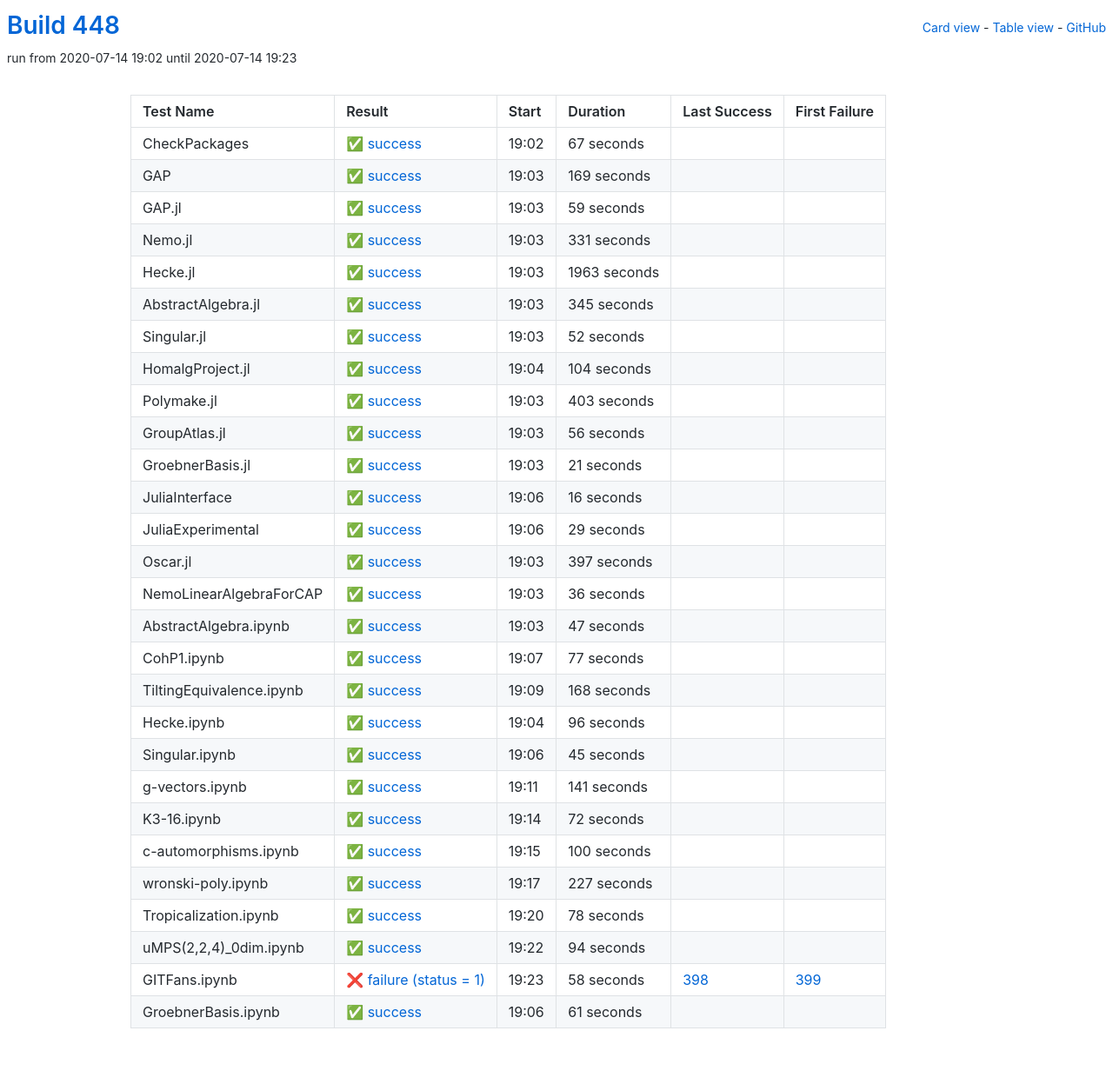
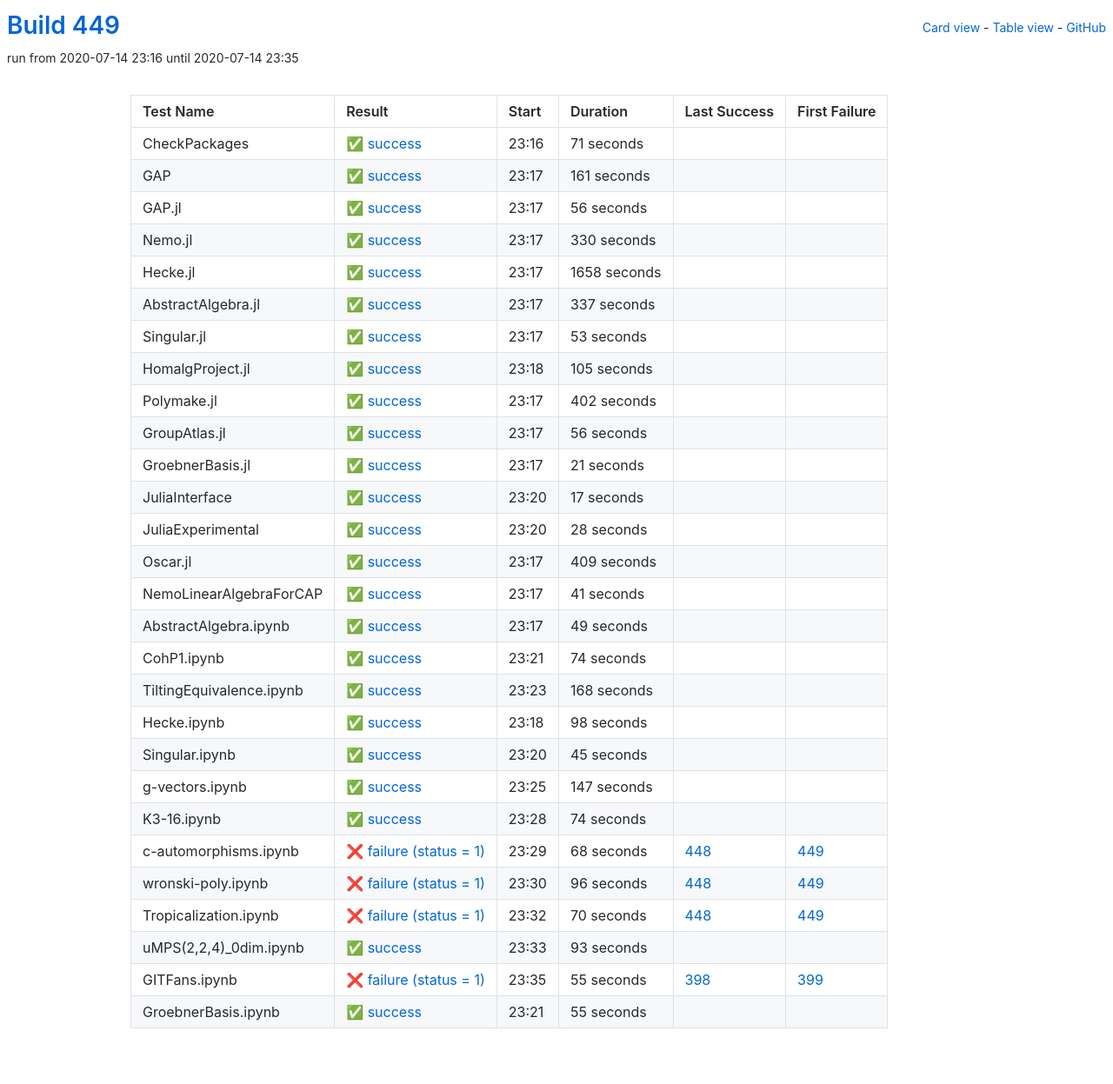
Before and after one commit to oscar-system/oscar-ci-status-stable, a Jekyll site: the page built from table.html, in a window 1280 px wide. Shown: the whole page at 87% size. Built offline with Jekyll 4.4.1, drawn with Linux system fonts in a browser that asks for light colours.

Commit message:
Build #449

```diff
--- a/_data/ci.yml
+++ b/_data/ci.yml
@@ -1,6 +1,6 @@
 ---
-build: 448
-build_url: https://oscarci.mathematik.uni-kl.de/job/oscar-stable/448/
+build: 449
+build_url: https://oscarci.mathematik.uni-kl.de/job/oscar-stable/449/
 job: oscar-stable
 organization: oscar-system
 repo: oscar-ci-status-stable
@@ -8,116 +8,116 @@ repourl: https://github.com/oscar-system/oscar-ci-status-stable
 tests:
 - name: CheckPackages
   id: checkpackages
-  log: https://oscarci.mathematik.uni-kl.de/job/oscar-stable/448/artifact/logs/build-448/CheckPackages.log
-  start: 2020-07-14 19:02
+  log: https://oscarci.mathematik.uni-kl.de/job/oscar-stable/449/artifact/logs/build-449/CheckPackages.log
+  start: 2020-07-14 23:16
   success: true
   exitcode: 0
   status: success
-  duration: 67
+  duration: 71
   last_success: false
   last_success_url:
   first_failure: false
   first_failure_url:
 - name: GAP
   id: gap
-  log: https://oscarci.mathematik.uni-kl.de/job/oscar-stable/448/artifact/logs/build-448/GAP.log
-  start: 2020-07-14 19:03
+  log: https://oscarci.mathematik.uni-kl.de/job/oscar-stable/449/artifact/logs/build-449/GAP.log
+  start: 2020-07-14 23:17
   success: true
   exitcode: 0
   status: success
-  duration: 169
+  duration: 161
   last_success: false
   last_success_url:
   first_failure: false
   first_failure_url:
 - name: GAP.jl
   id: gap-jl
-  log: https://oscarci.mathematik.uni-kl.de/job/oscar-stable/448/artifact/logs/build-448/GAP.jl.log
-  start: 2020-07-14 19:03
+  log: https://oscarci.mathematik.uni-kl.de/job/oscar-stable/449/artifact/logs/build-449/GAP.jl.log
+  start: 2020-07-14 23:17
   success: true
   exitcode: 0
   status: success
-  duration: 59
+  duration: 56
   last_success: false
   last_success_url:
   first_failure: false
   first_failure_url:
 - name: Nemo.jl
   id: nemo-jl
-  log: https://oscarci.mathematik.uni-kl.de/job/oscar-stable/448/artifact/logs/build-448/Nemo.jl.log
-  start: 2020-07-14 19:03
+  log: https://oscarci.mathematik.uni-kl.de/job/oscar-stable/449/artifact/logs/build-449/Nemo.jl.log
+  start: 2020-07-14 23:17
   success: true
   exitcode: 0
   status: success
-  duration: 331
+  duration: 330
   last_success: false
   last_success_url:
   first_failure: false
   first_failure_url:
 - name: Hecke.jl
   id: hecke-jl
-  log: https://oscarci.mathematik.uni-kl.de/job/oscar-stable/448/artifact/logs/build-448/Hecke.jl.log
-  start: 2020-07-14 19:03
+  log: https://oscarci.mathematik.uni-kl.de/job/oscar-stable/449/artifact/logs/build-449/Hecke.jl.log
+  start: 2020-07-14 23:17
   success: true
   exitcode: 0
   status: success
-  duration: 1963
+  duration: 1658
   last_success: false
   last_success_url:
   first_failure: false
   first_failure_url:
 - name: AbstractAlgebra.jl
   id: abstractalgebra-jl
-  log: https://oscarci.mathematik.uni-kl.de/job/oscar-stable/448/artifact/logs/build-448/AbstractAlgebra.jl.log
-  start: 2020-07-14 19:03
+  log: https://oscarci.mathematik.uni-kl.de/job/oscar-stable/449/artifact/logs/build-449/AbstractAlgebra.jl.log
+  start: 2020-07-14 23:17
   success: true
   exitcode: 0
   status: success
-  duration: 345
+  duration: 337
   last_success: false
   last_success_url:
   first_failure: false
   first_failure_url:
 - name: Singular.jl
   id: singular-jl
-  log: https://oscarci.mathematik.uni-kl.de/job/oscar-stable/448/artifact/logs/build-448/Singular.jl.log
-  start: 2020-07-14 19:03
+  log: https://oscarci.mathematik.uni-kl.de/job/oscar-stable/449/artifact/logs/build-449/Singular.jl.log
+  start: 2020-07-14 23:17
   success: true
   exitcode: 0
   status: success
-  duration: 52
+  duration: 53
   last_success: false
   last_success_url:
   first_failure: false
   first_failure_url:
 - name: HomalgProject.jl
   id: homalgproject-jl
-  log: https://oscarci.mathematik.uni-kl.de/job/oscar-stable/448/artifact/logs/build-448/HomalgProject.jl.log
-  start: 2020-07-14 19:04
+  log: https://oscarci.mathematik.uni-kl.de/job/oscar-stable/449/artifact/logs/build-449/HomalgProject.jl.log
+  start: 2020-07-14 23:18
   success: true
   exitcode: 0
   status: success
-  duration: 104
+  duration: 105
   last_success: false
   last_success_url:
   first_failure: false
   first_failure_url:
 - name: Polymake.jl
   id: polymake-jl
-  log: https://oscarci.mathematik.uni-kl.de/job/oscar-stable/448/artifact/logs/build-448/Polymake.jl.log
-  start: 2020-07-14 19:03
+  log: https://oscarci.mathematik.uni-kl.de/job/oscar-stable/449/artifact/logs/build-449/Polymake.jl.log
+  start: 2020-07-14 23:17
   success: true
   exitcode: 0
   status: success
-  duration: 403
+  duration: 402
   last_success: false
   last_success_url:
   first_failure: false
   first_failure_url:
 - name: GroupAtlas.jl
   id: groupatlas-jl
-  log: https://oscarci.mathematik.uni-kl.de/job/oscar-stable/448/artifact/logs/build-448/GroupAtlas.jl.log
-  start: 2020-07-14 19:03
+  log: https://oscarci.mathematik.uni-kl.de/job/oscar-stable/449/artifact/logs/build-449/GroupAtlas.jl.log
+  start: 2020-07-14 23:17
   success: true
   exitcode: 0
   status: success
@@ -128,8 +128,8 @@ tests:
   first_failure_url:
 - name: GroebnerBasis.jl
   id: groebnerbasis-jl
-  log: https://oscarci.mathematik.uni-kl.de/job/oscar-stable/448/artifact/logs/build-448/GroebnerBasis.jl.log
-  start: 2020-07-14 19:03
+  log: https://oscarci.mathematik.uni-kl.de/job/oscar-stable/449/artifact/logs/build-449/GroebnerBasis.jl.log
+  start: 2020-07-14 23:17
   success: true
   exitcode: 0
   status: success
@@ -140,80 +140,80 @@ tests:
   first_failure_url:
 - name: JuliaInterface
   id: juliainterface
-  log: https://oscarci.mathematik.uni-kl.de/job/oscar-stable/448/artifact/logs/build-448/JuliaInterface.log
-  start: 2020-07-14 19:06
+  log: https://oscarci.mathematik.uni-kl.de/job/oscar-stable/449/artifact/logs/build-449/JuliaInterface.log
+  start: 2020-07-14 23:20
   success: true
   exitcode: 0
   status: success
-  duration: 16
+  duration: 17
   last_success: false
   last_success_url:
   first_failure: false
   first_failure_url:
 - name: JuliaExperimental
   id: juliaexperimental
-  log: https://oscarci.mathematik.uni-kl.de/job/oscar-stable/448/artifact/logs/build-448/JuliaExperimental.log
-  start: 2020-07-14 19:06
+  log: https://oscarci.mathematik.uni-kl.de/job/oscar-stable/449/artifact/logs/build-449/JuliaExperimental.log
+  start: 2020-07-14 23:20
   success: true
   exitcode: 0
   status: success
-  duration: 29
+  duration: 28
   last_success: false
   last_success_url:
   first_failure: false
   first_failure_url:
 - name: Oscar.jl
   id: oscar-jl
-  log: https://oscarci.mathematik.uni-kl.de/job/oscar-stable/448/artifact/logs/build-448/Oscar.jl.log
-  start: 2020-07-14 19:03
+  log: https://oscarci.mathematik.uni-kl.de/job/oscar-stable/449/artifact/logs/build-449/Oscar.jl.log
+  start: 2020-07-14 23:17
   success: true
   exitcode: 0
   status: success
-  duration: 397
+  duration: 409
   last_success: false
   last_success_url:
   first_failure: false
   first_failure_url:
 - name: NemoLinearAlgebraForCAP
   id: nemolinearalgebraforcap
-  log: https://oscarci.mathematik.uni-kl.de/job/oscar-stable/448/artifact/logs/build-448/NemoLinearAlgebraForCAP.log
-  start: 2020-07-14 19:03
+  log: https://oscarci.mathematik.uni-kl.de/job/oscar-stable/449/artifact/logs/build-449/NemoLinearAlgebraForCAP.log
+  start: 2020-07-14 23:17
   success: true
   exitcode: 0
   status: success
-  duration: 36
+  duration: 41
   last_success: false
   last_success_url:
   first_failure: false
   first_failure_url:
 - name: AbstractAlgebra.ipynb
   id: abstractalgebra-ipynb
-  log: https://oscarci.mathematik.uni-kl.de/job/oscar-stable/448/artifact/logs/build-448/AbstractAlgebra.ipynb.log
-  start: 2020-07-14 19:03
+  log: https://oscarci.mathematik.uni-kl.de/job/oscar-stable/449/artifact/logs/build-449/AbstractAlgebra.ipynb.log
+  start: 2020-07-14 23:17
   success: true
   exitcode: 0
   status: success
-  duration: 47
+  duration: 49
   last_success: false
   last_success_url:
   first_failure: false
   first_failure_url:
 - name: CohP1.ipynb
   id: cohp1-ipynb
-  log: https://oscarci.mathematik.uni-kl.de/job/oscar-stable/448/artifact/logs/build-448/CohP1.ipynb.log
-  start: 2020-07-14 19:07
+  log: https://oscarci.mathematik.uni-kl.de/job/oscar-stable/449/artifact/logs/build-449/CohP1.ipynb.log
+  start: 2020-07-14 23:21
   success: true
   exitcode: 0
   status: success
-  duration: 77
+  duration: 74
   last_success: false
   last_success_url:
   first_failure: false
   first_failure_url:
 - name: TiltingEquivalence.ipynb
   id: tiltingequivalence-ipynb
-  log: https://oscarci.mathematik.uni-kl.de/job/oscar-stable/448/artifact/logs/build-448/TiltingEquivalence.ipynb.log
-  start: 2020-07-14 19:09
+  log: https://oscarci.mathematik.uni-kl.de/job/oscar-stable/449/artifact/logs/build-449/TiltingEquivalence.ipynb.log
+  start: 2020-07-14 23:23
   success: true
   exitcode: 0
   status: success
@@ -224,20 +224,20 @@ tests:
   first_failure_url:
 - name: Hecke.ipynb
   id: hecke-ipynb
-  log: https://oscarci.mathematik.uni-kl.de/job/oscar-stable/448/artifact/logs/build-448/Hecke.ipynb.log
-  start: 2020-07-14 19:04
+  log: https://oscarci.mathematik.uni-kl.de/job/oscar-stable/449/artifact/logs/build-449/Hecke.ipynb.log
+  start: 2020-07-14 23:18
   success: true
   exitcode: 0
   status: success
-  duration: 96
+  duration: 98
   last_success: false
   last_success_url:
   first_failure: false
   first_failure_url:
 - name: Singular.ipynb
   id: singular-ipynb
-  log: https://oscarci.mathematik.uni-kl.de/job/oscar-stable/448/artifact/logs/build-448/Singular.ipynb.log
-  start: 2020-07-14 19:06
+  log: https://oscarci.mathematik.uni-kl.de/job/oscar-stable/449/artifact/logs/build-449/Singular.ipynb.log
+  start: 2020-07-14 23:20
   success: true
   exitcode: 0
   status: success
@@ -248,96 +248,96 @@ tests:
   first_failure_url:
 - name: g-vectors.ipynb
   id: g-vectors-ipynb
-  log: https://oscarci.mathematik.uni-kl.de/job/oscar-stable/448/artifact/logs/build-448/g-vectors.ipynb.log
-  start: 2020-07-14 19:11
+  log: https://oscarci.mathematik.uni-kl.de/job/oscar-stable/449/artifact/logs/build-449/g-vectors.ipynb.log
+  start: 2020-07-14 23:25
   success: true
   exitcode: 0
   status: success
-  duration: 141
+  duration: 147
   last_success: false
   last_success_url:
   first_failure: false
   first_failure_url:
 - name: K3-16.ipynb
   id: k3-16-ipynb
-  log: https://oscarci.mathematik.uni-kl.de/job/oscar-stable/448/artifact/logs/build-448/K3-16.ipynb.log
-  start: 2020-07-14 19:14
+  log: https://oscarci.mathematik.uni-kl.de/job/oscar-stable/449/artifact/logs/build-449/K3-16.ipynb.log
+  start: 2020-07-14 23:28
   success: true
   exitcode: 0
   status: success
-  duration: 72
+  duration: 74
   last_success: false
   last_success_url:
   first_failure: false
   first_failure_url:
 - name: c-automorphisms.ipynb
   id: c-automorphisms-ipynb
-  log: https://oscarci.mathematik.uni-kl.de/job/oscar-stable/448/artifact/logs/build-448/c-automorphisms.ipynb.log
-  start: 2020-07-14 19:15
+  log: https://oscarci.mathematik.uni-kl.de/job/oscar-stable/449/artifact/logs/build-449/c-automorphisms.ipynb.log
+  start: 2020-07-14 23:29
+  success: false
+  exitcode: 1
+  status: failure
+  duration: 68
+  last_success: 448
+  last_success_url: https://oscarci.mathematik.uni-kl.de/job/oscar-stable/448/
+  first_failure: 449
+  first_failure_url: https://oscarci.mathematik.uni-kl.de/job/oscar-stable/449/
+- name: wronski-poly.ipynb
+  id: wronski-poly-ipynb
+  log: https://oscarci.mathematik.uni-kl.de/job/oscar-stable/449/artifact/logs/build-449/wronski-poly.ipynb.log
+  start: 2020-07-14 23:30
+  success: false
+  exitcode: 1
+  status: failure
+  duration: 96
+  last_success: 448
+  last_success_url: https://oscarci.mathematik.uni-kl.de/job/oscar-stable/448/
+  first_failure: 449
+  first_failure_url: https://oscarci.mathematik.uni-kl.de/job/oscar-stable/449/
+- name: Tropicalization.ipynb
+  id: tropicalization-ipynb
+  log: https://oscarci.mathematik.uni-kl.de/job/oscar-stable/449/artifact/logs/build-449/Tropicalization.ipynb.log
+  start: 2020-07-14 23:32
+  success: false
+  exitcode: 1
+  status: failure
+  duration: 70
+  last_success: 448
+  last_success_url: https://oscarci.mathematik.uni-kl.de/job/oscar-stable/448/
+  first_failure: 449
+  first_failure_url: https://oscarci.mathematik.uni-kl.de/job/oscar-stable/449/
+- name: uMPS(2,2,4)_0dim.ipynb
+  id: umps-2-2-4-0dim-ipynb
+  log: https://oscarci.mathematik.uni-kl.de/job/oscar-stable/449/artifact/logs/build-449/uMPS-2-2-4-_0dim.ipynb.log
+  start: 2020-07-14 23:33
   success: true
   exitcode: 0
   status: success
-  duration: 100
-  last_success: false
-  last_success_url:
-  first_failure: false
-  first_failure_url:
-- name: wronski-poly.ipynb
-  id: wronski-poly-ipynb
-  log: https://oscarci.mathematik.uni-kl.de/job/oscar-stable/448/artifact/logs/build-448/wronski-poly.ipynb.log
-  start: 2020-07-14 19:17
-  success: true
-  exitcode: 0
-  status: success
-  duration: 227
-  last_success: false
-  last_success_url:
-  first_failure: false
-  first_failure_url:
-- name: Tropicalization.ipynb
-  id: tropicalization-ipynb
-  log: https://oscarci.mathematik.uni-kl.de/job/oscar-stable/448/artifact/logs/build-448/Tropicalization.ipynb.log
-  start: 2020-07-14 19:20
-  success: true
-  exitcode: 0
-  status: success
-  duration: 78
-  last_success: false
-  last_success_url:
-  first_failure: false
-  first_failure_url:
-- name: uMPS(2,2,4)_0dim.ipynb
-  id: umps-2-2-4-0dim-ipynb
-  log: https://oscarci.mathematik.uni-kl.de/job/oscar-stable/448/artifact/logs/build-448/uMPS-2-2-4-_0dim.ipynb.log
-  start: 2020-07-14 19:22
-  success: true
-  exitcode: 0
-  status: success
-  duration: 94
+  duration: 93
   last_success: false
   last_success_url:
   first_failure: false
   first_failure_url:
 - name: GITFans.ipynb
   id: gitfans-ipynb
-  log: https://oscarci.mathematik.uni-kl.de/job/oscar-stable/448/artifact/logs/build-448/GITFans.ipynb.log
-  start: 2020-07-14 19:23
+  log: https://oscarci.mathematik.uni-kl.de/job/oscar-stable/449/artifact/logs/build-449/GITFans.ipynb.log
+  start: 2020-07-14 23:35
   success: false
   exitcode: 1
   status: failure
-  duration: 58
+  duration: 55
   last_success: 398
   last_success_url: https://oscarci.mathematik.uni-kl.de/job/oscar-stable/398/
   first_failure: 399
   first_failure_url: https://oscarci.mathematik.uni-kl.de/job/oscar-stable/399/
 - name: GroebnerBasis.ipynb
   id: groebnerbasis-ipynb
-  log: https://oscarci.mathematik.uni-kl.de/job/oscar-stable/448/artifact/logs/build-448/GroebnerBasis.ipynb.log
-  start: 2020-07-14 19:06
+  log: https://oscarci.mathematik.uni-kl.de/job/oscar-stable/449/artifact/logs/build-449/GroebnerBasis.ipynb.log
+  start: 2020-07-14 23:21
   success: true
   exitcode: 0
   status: success
-  duration: 61
+  duration: 55
   last_success: false
   last_success_url:
   first_failure: false
```
Also changed, not shown: README.md.
